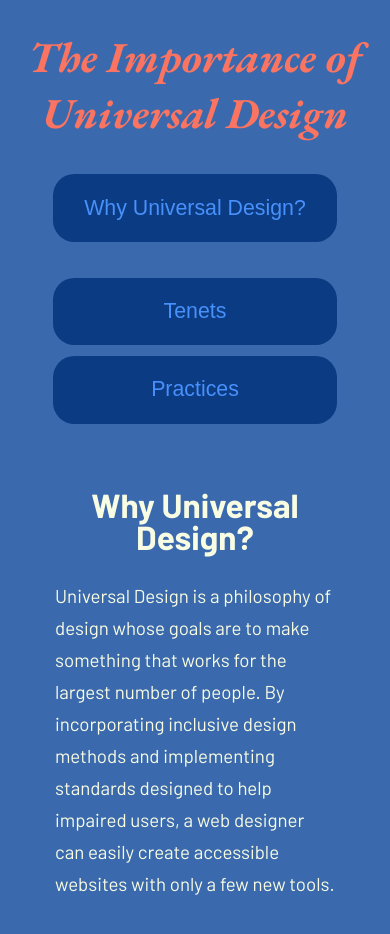
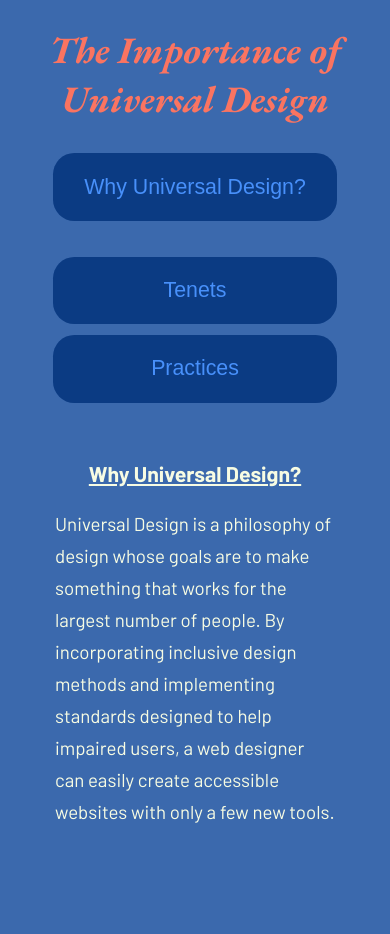
Before and after one commit to dandrewbarlow/universal-design-final-project, a React (Create React App) app: page / in a window 390 px wide. Shown: the top 934 px of the page. After the commit the page ends 895 px from the top, so only its background shows below. Built offline with nearby package versions, Linux system fonts and the light colour scheme.

Commit message:
responsive styling, messing with testing

```diff
--- a/package.json
+++ b/package.json
@@ -15,6 +15,7 @@
     "react-dom": "^17.0.2",
     "react-embed-gist": "^1.0.11",
     "react-scripts": "4.0.3",
+    "regenerator-runtime": "^0.13.7",
     "typescript": "^4.1.2",
     "web-vitals": "^1.0.1"
   },
--- a/src/App.scss
+++ b/src/App.scss
@@ -22,6 +22,19 @@ $link-color: #4890fa;
 $link-shadow: "black";
 
 // STYLE/////////////////////////////////////////////////////////
+::selection {
+  color: "black";
+  background-color: $link-color;
+}
+
+a {
+  color: $text-highlight;
+}
+
+a:visited {
+  color: $link-shadow;
+}
+
 body {
   background-color: $background-color;
   -webkit-font-smoothing: antialiased;
@@ -32,6 +45,7 @@ body {
 main {
   margin-bottom: 2em;
 }
+
 header {
   text-align: center;
   font-family: $display-font;
@@ -83,18 +97,6 @@ section {
   padding: 1em;
   line-height: 2em;
 
-  h2 {
-    text-align: center;
-    font-size: 25pt;
-    font-weight: bolder;
-    // margin-left: 25%;
-  }
-  h3 {
-    font-size: 20pt;
-  }
-  h4 {
-    font-size: 18pt;
-  }
 
   ul > li {
     // list-style: disc;
@@ -115,9 +117,27 @@ section {
       monospace;
     text-align: center;
     background-color: $shadow;
-    // padding: 1em;
+    padding: 0.3em;
     // margin: 1em;
   }
+}
+
+h2 {
+  text-align: center;
+  text-indent: -2em;
+  font-size: 25pt;
+  font-weight: bolder;
+  text-decoration: underline;
+}
+
+h3 {
+  font-size: 20pt;
+  text-indent: -2em;
+}
+
+h4 {
+  font-size: 18pt;
+  text-indent: -2em;
 }
 
 // IMPORTS////////////////////////////////////////////////
--- a/src/content/content.jsx
+++ b/src/content/content.jsx
@@ -2,7 +2,12 @@
 // Universal Design Spring 2021 Final
 
 // IMPORTS///////////////////////////////////////////////////////////////
+// A cute puppy
 import dog from "./img/cute-dog.jpg";
+// weird import; not neccessary for live site,
+// but tests fail without it. This is admittedly a stackoverflow pull
+import regeneratorRuntime from "regenerator-runtime";
+// Embedded github gists for the lazy web developer
 import ReactEmbedGist from "react-embed-gist";
 
 // WEBSITE CONTENT////////////////////////////////////////////////////////
--- a/src/responsive.scss
+++ b/src/responsive.scss
@@ -7,7 +7,7 @@ $responsive-display-font-size: 16pt;
 $responsive-copy-font-size: 12pt;
 
 // MEDIA QUERY///////////////////////////////////////////////////////
-@media only screen and (max-width: 600px) {
+@media only screen and (max-width: 600px) and (min-width: 400px) {
   header {
     font-size: $responsive-display-font-size;
   }
@@ -30,3 +30,33 @@ $responsive-copy-font-size: 12pt;
     }
   }
 }
+
+// Additional one to keep the heading from clipping on ur flip phone
+@media only screen and (max-width: 400px) {
+  header {
+    font-size: 14pt;
+  }
+
+  nav {
+    ul {
+      flex-direction: column;
+
+      li {
+        margin: 0.333em;
+
+        button {
+          margin: 0;
+          padding: 1em;
+          height: 100%;
+          width: 75%;
+          border-radius: 1em;
+        }
+      }
+    }
+  }
+
+  h2, h3, h4 {
+    text-indent: 0;
+    font-size: 16pt;
+  }
+}
```
Also changed, not shown: 1 other file (tests, documents, lock files or other folders).
